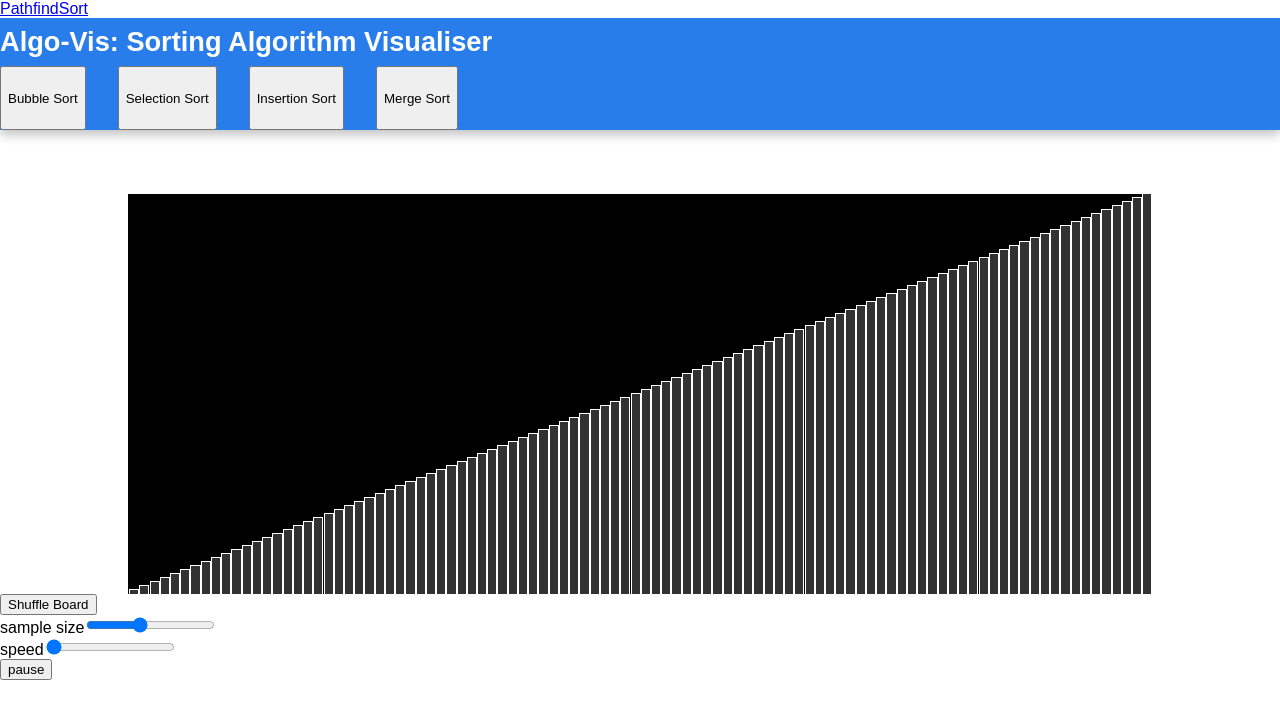
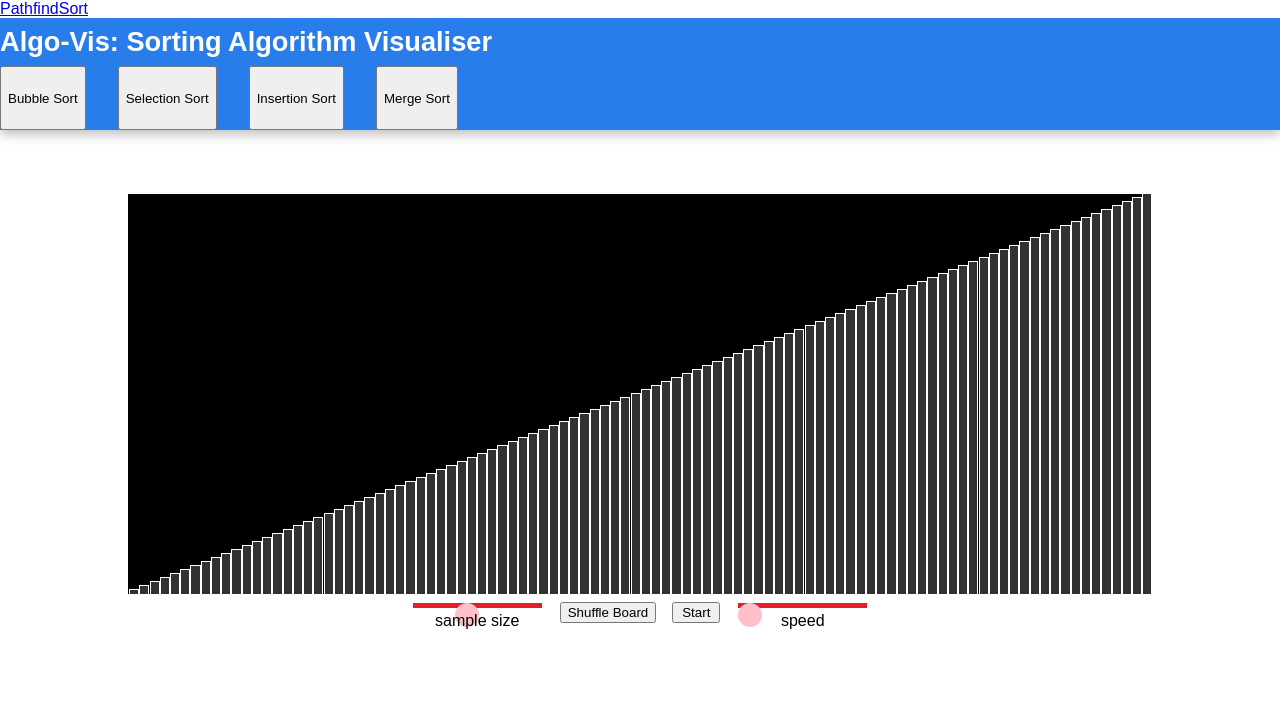
Before and after one commit to cal1co/algo-vis, a React (Vite) app: page /#/sort in a window 1280 px wide. Shown: the top 718 px of the page. Built offline with nearby package versions, Linux system fonts and the light colour scheme.

Commit message:
added custom cursor to draw pathfinding

```diff
--- a/src/App.jsx
+++ b/src/App.jsx
@@ -3,15 +3,13 @@ import './App.css'
 
 import Pathfinder from './pathfinder/components/Pathfinder'
 import Sort from './sort/components/Sort'
-import { HashRouter as Router, Link, useLocation} from 'react-router-dom'
+import { HashRouter as Router, Link } from 'react-router-dom'
 import Routers from './routes'
 
 function App() {
   const [pathfinder, setPathfinder] = useState(true)
   const [sort, setSort] = useState(false)
   const [game, setGame] = useState(false)
-  // const location = useLocation()
-  console.log(location)
   const switchToPathfinder = () => {
     setPathfinder(true)
     setSort(false)
--- a/src/pathfinder/style/pathfinder.css
+++ b/src/pathfinder/style/pathfinder.css
@@ -82,6 +82,11 @@
 .node:hover{
     outline:2px solid var(--primary);
     border-radius:0.25em;
+    /* cursor:grab; */
+    cursor: url(https://cur.cursors-4u.net/others/oth-7/oth697.cur), auto !important;
+}
+.node:active{
+    cursor:grabbing
 }
 
 
--- a/src/sort/components/Sort.jsx
+++ b/src/sort/components/Sort.jsx
@@ -13,6 +13,7 @@ function Sort() {
     const [time, setTime] = useState(2)
     const [sliderVal, setSliderVal] = useState(2)
     const [timers, setTimers] = useState([])
+    const [started, setStarted] = useState(false)
 
     useEffect(() => {
         const randArr = generateArr(len)
@@ -423,25 +424,28 @@ function Sort() {
                 {/* {renderBoard()} */}
             </div>
 
-            <div className="shuffle-butt">
-                <button className="shuffle-board" onClick={() => shuffleBoard(arr)}>Shuffle Board</button>
-            </div>
-            <div className="length-slider">
-                <form action="post">
-                    <label htmlFor="sample-size">sample size</label>
-                    <input id="sample-size" name="sample-size" type="range" min="0" max="5" step="1" value={sliderVal} onChange={handleSlider}/>
-                </form>
-            </div>
-            <div className="time-slider">
-                <form action="post">
-                    <label htmlFor="speed-size">speed</label>
-                    <input id="speed-size" name="speed-size" type="range" min="10" max="150" step="5" value={time} onChange={handleSpeed}/>
-                </form>
-            </div>
-            <div className="util-butts">
-                <button className="stop-sort">
-                    pause
+            <div className="sort-setting-utils">
+                <div className="length-slider slider">
+                    <form action="post">
+                        <input id="sample-size" name="sample-size" type="range" min="0" max="5" step="1" value={sliderVal} onChange={handleSlider} style={{disabled:'true'}}/>
+                        <label htmlFor="sample-size">sample size</label>
+                    </form>
+                </div>
+                <div className="shuffle-butt">
+                    <button className="shuffle-board" onClick={() => shuffleBoard(arr)}>Shuffle Board</button>
+                </div>
+                <button className="stop-sort" onClick={() => setStarted(true)} style={{display: started ? 'none' : 'block'}}>
+                        Start
+                    </button>
+                <button className="stop-sort" onClick={() => setStarted(false)}style={{display: started ? 'block' : 'none'}}>
+                    Reset
                 </button>
+                <div className="time-slider slider">
+                    <form action="post">
+                        <input id="speed-size" name="speed-size" type="range" min="10" max="100" step="5" value={time} onChange={handleSpeed}/>
+                        <label htmlFor="speed-size">speed</label>
+                    </form>
+                </div>
             </div>
         </div>
     )
--- a/src/sort/style/Sort.css
+++ b/src/sort/style/Sort.css
@@ -47,3 +47,59 @@
     20%  { background-color: var(--from); border-radius:50%;}
     100% { background-color:var(--to); border-radius:1%; transform:rotate(0);};
 }
+
+.sort-setting-utils {
+    display:flex;
+    align-items:center;
+    justify-content:center;
+    gap:1rem;
+}
+
+.slider > form > label, form {
+    display:block;
+    justify-content:center;
+}
+
+label {
+    position:relative;
+    left:50%;
+    width:fit-content;
+    transform:translateX(-50%);
+}
+input[type="range"]{
+    -webkit-appearance:none;
+}
+input[type="range"]:focus {
+    outline: none;
+}
+input[type="range"]::-webkit-slider-runnable-track {
+    background: var(--from);
+    height: 5px;
+}
+
+input[type="range"]::-moz-range-track {
+    background: var(--from);
+    height: 5px;
+}
+
+input[type="range"]::-webkit-slider-thumb {
+    -webkit-appearance: none;
+    height: 1.5rem;
+    width: 1.5rem;
+    background: pink;
+    /* margin-top: -.5rem; */
+    border-radius: 50%;
+   }
+
+   input[type="range"]::-moz-range-thumb {
+    /* height: 15px; */
+    /* width: 15px; */
+    background: pink;
+    /* margin-top: -5px; */
+    /* border-radius: 50%; */
+   }
+
+
+.stop-sort{
+    width:3rem;
+}
```
